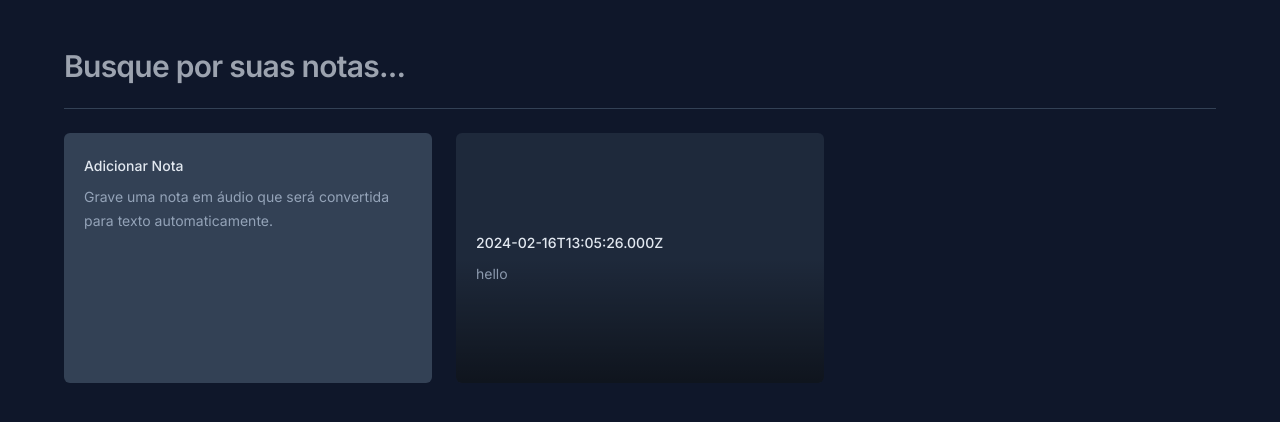
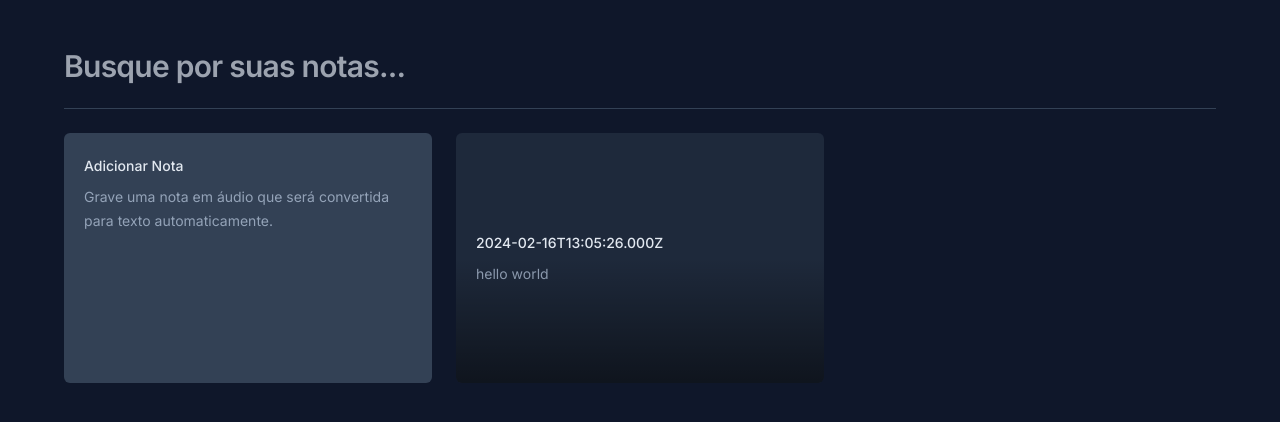
Before and after one commit to brunoseifert/NotesApp, a React (Vite) app: page / in a window 1280 px wide. Shown: the top 422 px of the page. Built offline with nearby package versions, Linux system fonts and the light colour scheme; the HTML template or start-up script is replaced by a standard one.

Commit message:
use Component Dialog

```diff
--- a/src/App.tsx
+++ b/src/App.tsx
@@ -15,7 +15,7 @@ function App() {
 
       <div className="grid grid-cols-3 auto-rows-[250px] gap-6">
         <NewCard />
-        <NoteCard date={new Date()} content="hello" />
+        <NoteCard note={{ date: new Date(), content: "hello world" }} />
       </div>
     </div>
   );
--- a/src/components/note-card.tsx
+++ b/src/components/note-card.tsx
@@ -1,17 +1,41 @@
+import { formatDistanceToNow } from "date-fns";
+import { ptBR } from "date-fns/locale";
+import {
+  Dialog,
+  DialogContent,
+  DialogOverlay,
+  DialogPortal,
+  DialogTrigger,
+} from "./ui/dialog";
+
 interface NoteCardProps {
-  date: Date;
-  content: string;
+  note: {
+    date: Date;
+    content: string;
+  };
 }
 
-const NoteCard = (props: NoteCardProps) => {
+const NoteCard = ({ note }: NoteCardProps) => {
   return (
-    <button className="rounded-md flex-col text-left bg-slate-800 outline-none p-5 space-y-2 overflow-hidden relative hover:ring-2 hover:ring-slate-600 focus-visible:ring-2 focus-visible:ring-lime-400     ">
-      <span className="text-sm font-medium text-slate-200">
-        {props.date.toISOString()}
-      </span>
-      <p className="text-sm leading-6 text-slate-400">{props.content}</p>
-      <div className="absolute bottom-0 left-0 right-0 h-1/2 bg-gradient-to-t from-black/50 to-black/0 pointer-events-none" />
-    </button>
+    <Dialog>
+      <DialogTrigger className="rounded-md flex-col text-left bg-slate-800 outline-none p-5 space-y-2 overflow-hidden relative hover:ring-2 hover:ring-slate-600 focus-visible:ring-2 focus-visible:ring-lime-400     ">
+        <span className="text-sm font-medium text-slate-200">
+          {note.date.toISOString()}
+        </span>
+        <p className="text-sm leading-6 text-slate-400">{note.content}</p>
+        <div className="absolute bottom-0 left-0 right-0 h-1/2 bg-gradient-to-t from-black/50 to-black/0 pointer-events-none" />
+      </DialogTrigger>
+      <DialogPortal>
+        <DialogOverlay className="inset-0 fixed bg-black/50" />
+        <DialogContent className="bg-slate-700 border-none ring-2 ring-slate-500 outline-none h-[60vh]">
+          <div className="flex flex-1 flex-col gap-3 p-5">
+            <span className="text-sm font-medium text-slate-300">
+              {formatDistanceToNow(note.date, { locale: ptBR })}
+            </span>
+          </div>
+        </DialogContent>
+      </DialogPortal>
+    </Dialog>
   );
 };
 
```
